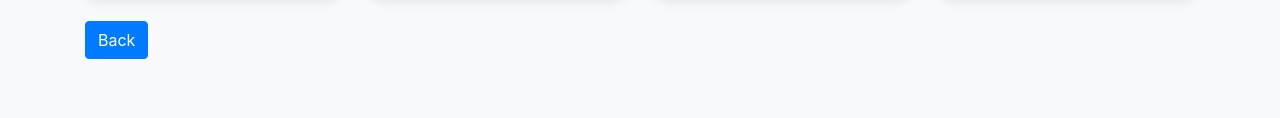
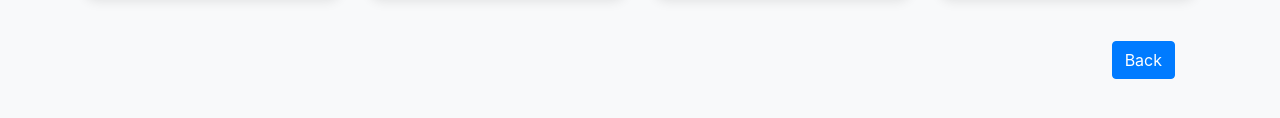
Before and after one commit to Sachin9666/CompleteProject, a plain HTML site: page page1.html in a window 1280 px wide. Shown: the part 394-512 px from the top of the page. Drawn offline with nearby package versions, Linux system fonts and the light colour scheme.

Commit message:
Update page1.html

```diff
--- a/page1.html
+++ b/page1.html
@@ -59,7 +59,7 @@
       color: #0056b3;
     }
 
-    .back-button {
+    .back-btn {
       text-align: right;
       padding: 20px;
     }
```
